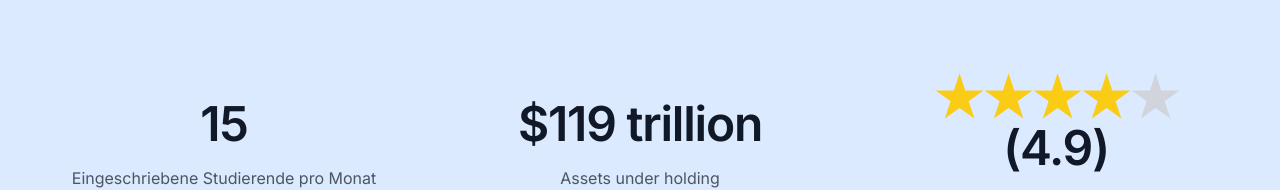
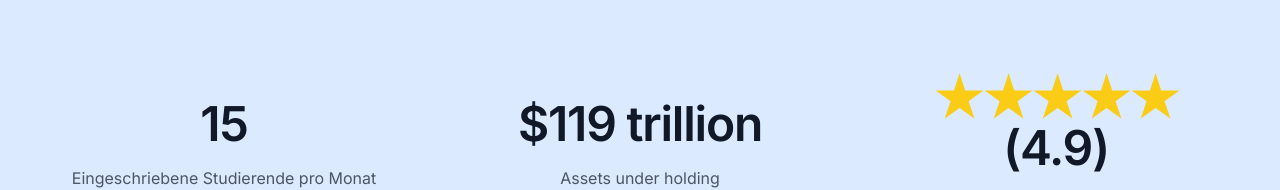
Before and after one commit to VitaByte/Fahrschulring-Stuttgart, a Next.js app: page / in a window 1280 px wide. Shown: the part 1816-2006 px from the top of the page. Built offline with nearby package versions, Linux system fonts and the light colour scheme.

Commit message:
Add animation for the stats

```diff
--- a/src/components/Stats.js
+++ b/src/components/Stats.js
@@ -1,26 +1,81 @@
-import React from "react";
+import React, { useState, useEffect, useRef } from 'react';
+
+const useAnimatedCounter = (end, duration, startAnimation) => {
+  const [count, setCount] = useState(0);
+
+  useEffect(() => {
+    if (!startAnimation) return;
+
+    let start = 0;
+    const totalFrames = Math.round(duration / 1000 * 60);
+    let frame = 0;
+
+    const counter = setInterval(() => {
+      frame++;
+      const progress = frame / totalFrames;
+      setCount(start + (end - start) * progress);
+
+      if (frame === totalFrames) {
+        clearInterval(counter);
+      }
+    }, 1000 / 60);
+
+    return () => clearInterval(counter);
+  }, [end, duration, startAnimation]);
+
+  return Math.round(count);
+};
 
 function Stats() {
-  const rating = 4.9; // Rating value
+  const [startAnimation, setStartAnimation] = useState(false);
+  const statsRef = useRef(null);
+
+  const rating = 4.9;
+  const students = useAnimatedCounter(15, 2000, startAnimation);
+  const assets = useAnimatedCounter(119, 2000, startAnimation);
+
+  const fullStars = useAnimatedCounter(Math.ceil(rating), 2000, startAnimation);
 
   const renderStars = () => {
     const stars = [];
     const maxStars = 5;
 
     for (let i = 1; i <= maxStars; i++) {
-      if (i <= rating) {
-        // Full star
-        stars.push(<span key={i} className="text-yellow-400">&#9733;</span>);
-      } else {
-        // Empty star
-        stars.push(<span key={i} className="text-gray-300">&#9733;</span>);
-      }
+      stars.push(
+        <span key={i} className={i <= fullStars ? "text-yellow-400" : "text-gray-300"}>
+          &#9733;
+        </span>
+      );
     }
 
     return stars;
   };
+
+  useEffect(() => {
+    const observer = new IntersectionObserver(
+      ([entry]) => {
+        if (entry.isIntersecting) {
+          setStartAnimation(true);
+        } else {
+          setStartAnimation(false); // Reset animation when the section leaves the view
+        }
+      },
+      { threshold: 0.5 }
+    );
+
+    if (statsRef.current) {
+      observer.observe(statsRef.current);
+    }
+
+    return () => {
+      if (statsRef.current) {
+        observer.unobserve(statsRef.current);
+      }
+    };
+  }, [statsRef]);
+
   return (
-    <div className="bg-blue-100 py-24 sm:py-32">
+    <div ref={statsRef} className="bg-blue-100 py-24 sm:py-32">
       <div className="mx-auto max-w-7xl px-6 lg:px-8">
         <dl className="grid grid-cols-1 gap-x-8 gap-y-16 text-center lg:grid-cols-3 items-center">
           <div className="mx-auto flex max-w-xs flex-col gap-y-4">
@@ -28,7 +83,7 @@ function Stats() {
                 Eingeschriebene Studierende pro Monat
             </dt>
             <dd className="order-first text-3xl font-semibold tracking-tight text-gray-900 sm:text-5xl">
-              15
+              {students}
             </dd>
           </div>
           <div className="mx-auto flex max-w-xs flex-col gap-y-4">
@@ -36,7 +91,7 @@ function Stats() {
               Assets under holding
             </dt>
             <dd className="order-first text-3xl font-semibold tracking-tight text-gray-900 sm:text-5xl">
-              $119 trillion
+              ${assets} trillion
             </dd>
           </div>
           <div className="mx-auto flex max-w-xs flex-col gap-y-4">
```
